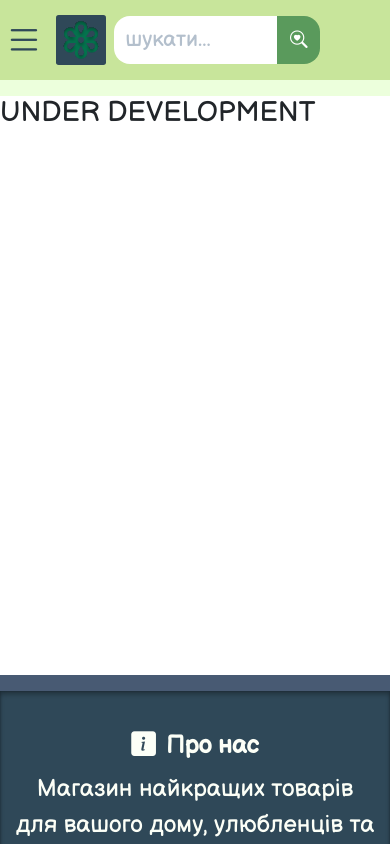
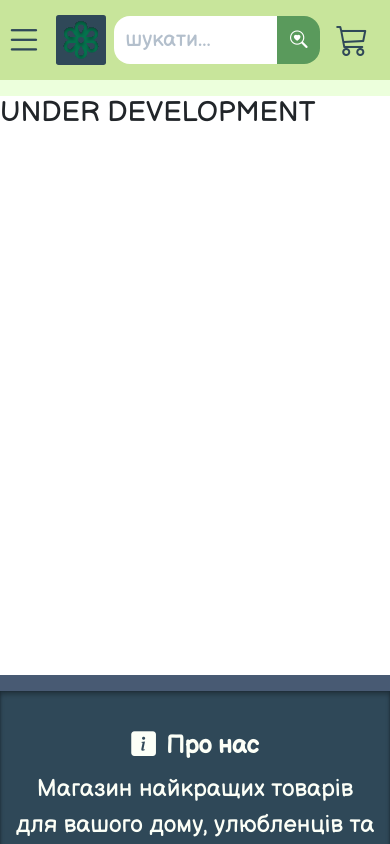
Before and after one commit to bbchk/live, a Next.js app in the folder front/: page /profile/orders_list in a window 390 px wide. Shown: the top 844 px of the page. Built offline with nearby package versions, Linux system fonts and the light colour scheme; no server answers.

Commit message:
ButtonGroup component in Header responsiveness fix
- Button group was missing cart button on mobile view, now fixed

```diff
--- a/front/comps/layout/header/comps/button_group/button_group.module.scss
+++ b/front/comps/layout/header/comps/button_group/button_group.module.scss
@@ -2,9 +2,7 @@
 @use "./styles/mixins" as *;
 
 
-
-.auth_btn_group {
-
+.auth_btn_group:has(li:nth-child(4)){
   @media only screen and (width < 1200px) {
     li:nth-child(1) {
       display: none;
@@ -15,23 +13,9 @@
       display: none;
     }
   }
-  @media only screen and (width < 768px) {li:nth-child(3) {
+
+  @media only screen and (width < 768px) {
+    li:nth-child(3) {
     display: none;
   }}
 }
-
-
-//   /* Extra small devices (phones, 600px and down) */
-// @media only screen and (max-width: 600px) {...}
-
-// /* Small devices (portrait tablets and large phones, 600px and up) */
-// @media only screen and (min-width: 600px) {...}
-
-// /* Medium devices (landscape tablets, 768px and up) */
-// @media only screen and (min-width: 768px) {...}
-
-// /* Large devices (laptops/desktops, 992px and up) */
-// @media only screen and (min-width: 992px) {...}
-
-// /* Extra large devices (large laptops and desktops, 1200px and up) */
-// @media only screen and (min-width: 1200px) {...}
```
Lines whose indentation alone changed are shown as unchanged.
